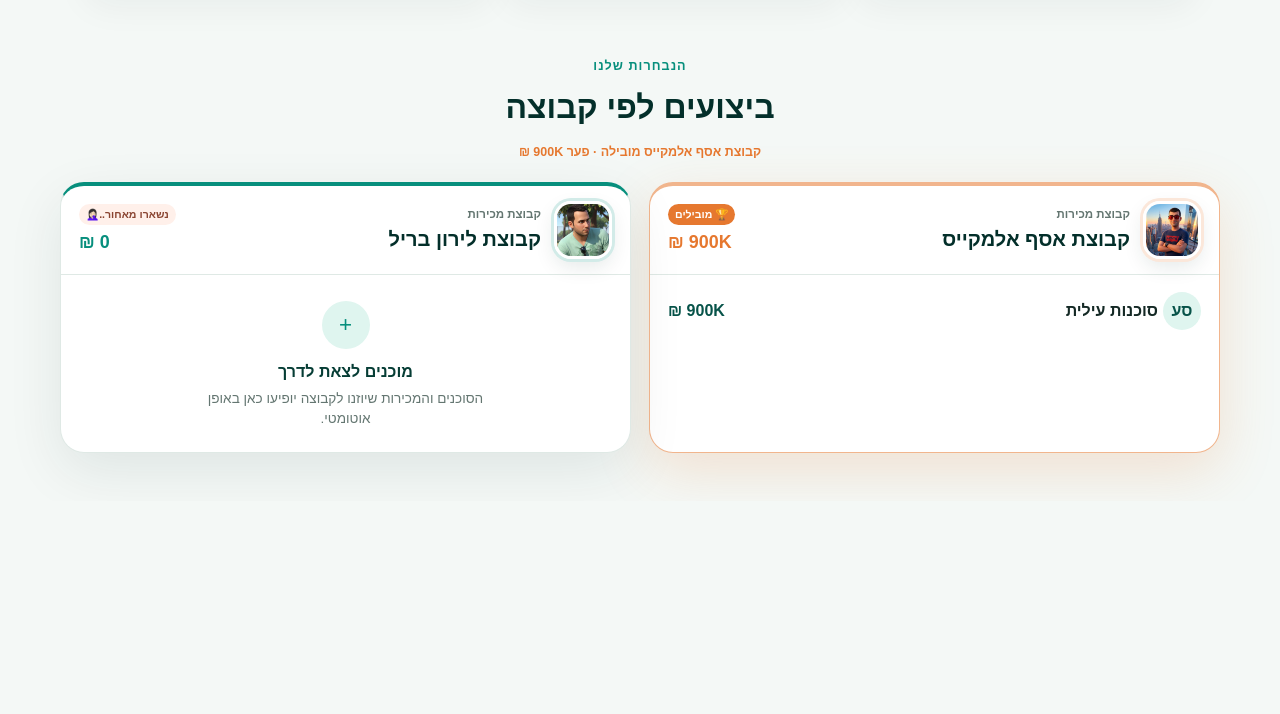
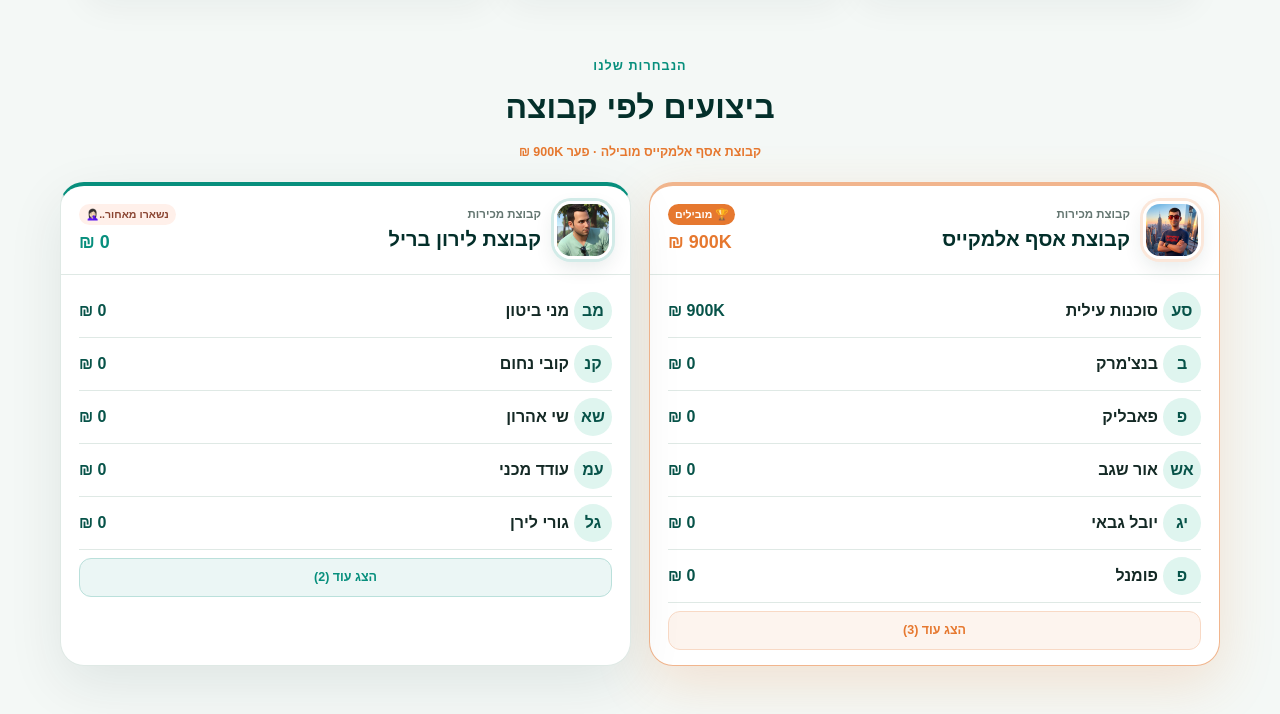
Before and after one commit to zivzuaretz/OrenMizrahAlt, a website: page index.html in a window 1280 px wide. Shown: the part 663-1377 px from the top of the page. Before the commit the page ends 1164 px from the top, so only its background shows below. Drawn offline with Linux system fonts and the light colour scheme.

Commit message:
data: add agency assignments and update attribution

```diff
--- a/data.json
+++ b/data.json
@@ -4,14 +4,40 @@
     "target": 250000000,
     "currency": "ILS",
     "deadline": "2026-12-31",
-    "lastUpdated": "2026-07-27T20:57:29+03:00"
+    "lastUpdated": "2026-07-27T21:52:28+03:00"
   },
   "teams": [
     {
       "id": "liron-brill",
       "name": "קבוצת לירון בריל",
       "managerImage": "assets/liron-brill.jpg",
-      "agents": []
+      "agents": [
+        {
+          "id": "meni-biton",
+          "name": "מני ביטון",
+          "sales": 0
+        },
+        {
+          "id": "kobi-nahum",
+          "name": "קובי נחום",
+          "sales": 0
+        },
+        {
+          "id": "shai-aharon",
+          "name": "שי אהרון",
+          "sales": 0
+        },
+        {
+          "id": "oded-mechani",
+          "name": "עודד מכני",
+          "sales": 0
+        },
+        {
+          "id": "guri-liran",
+          "name": "גורי לירן",
+          "sales": 0
+        }
+      ]
     },
     {
       "id": "assaf-elmakias",
@@ -21,7 +47,36 @@
         {
           "id": "elite-agency",
           "name": "סוכנות עילית",
-          "sales": 900000
+          "sales": 900000,
+          "aliases": [
+            "עלית",
+            "עילית"
+          ]
+        },
+        {
+          "id": "benchmark",
+          "name": "בנצ'מרק",
+          "sales": 0
+        },
+        {
+          "id": "public",
+          "name": "פאבליק",
+          "sales": 0
+        },
+        {
+          "id": "or-segev",
+          "name": "אור שגב",
+          "sales": 0
+        },
+        {
+          "id": "yuval-gabay",
+          "name": "יובל גבאי",
+          "sales": 0
+        },
+        {
+          "id": "pomenel",
+          "name": "פומנל",
+          "sales": 0
         }
       ]
     }
--- a/index.html
+++ b/index.html
@@ -6,7 +6,7 @@
   <meta name="theme-color" content="#063d35">
   <meta name="description" content="לוח ניהול מכירות לקמפיין אורן מזרח מוכרת 250M אלטשולר שחם💸">
   <title>אורן מזרח מוכרת 250M אלטשולר שחם💸</title>
-  <link rel="stylesheet" href="styles.css?v=20260727-19">
+  <link rel="stylesheet" href="styles.css?v=20260727-20">
 </head>
 <body>
   <a class="skip-link" href="#main">דלגו לתוכן הראשי</a>
@@ -18,8 +18,7 @@
         <img class="brand-logo brand-logo--altshuler" src="assets/altshuler-logo.jpg" alt="אלטשולר שחם">
       </div>
       <div class="topbar-status">
-        <span><span class="status-dot" aria-hidden="true"></span><span id="data-status">הנתונים מעודכנים</span></span>
-        <span>עדכון אחרון: <time id="last-updated">—</time></span>
+        <span id="data-status">עודכן לאחרונה ב- <time id="last-updated">—</time> על ידי זיו זוארץ</span>
       </div>
     </div>
   </header>
@@ -90,6 +89,6 @@
     </article>
   </template>
 
-  <script src="app.js?v=20260727-19" defer></script>
+  <script src="app.js?v=20260727-20" defer></script>
 </body>
 </html>
```
